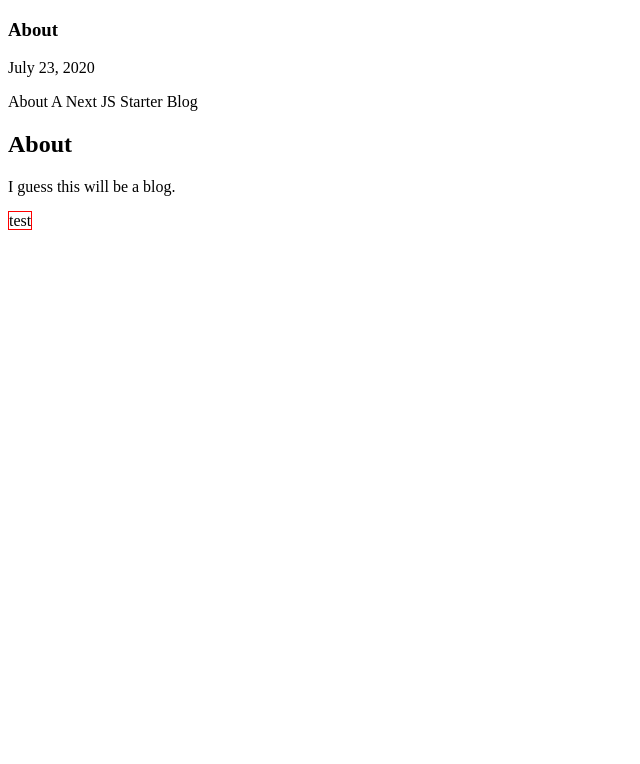
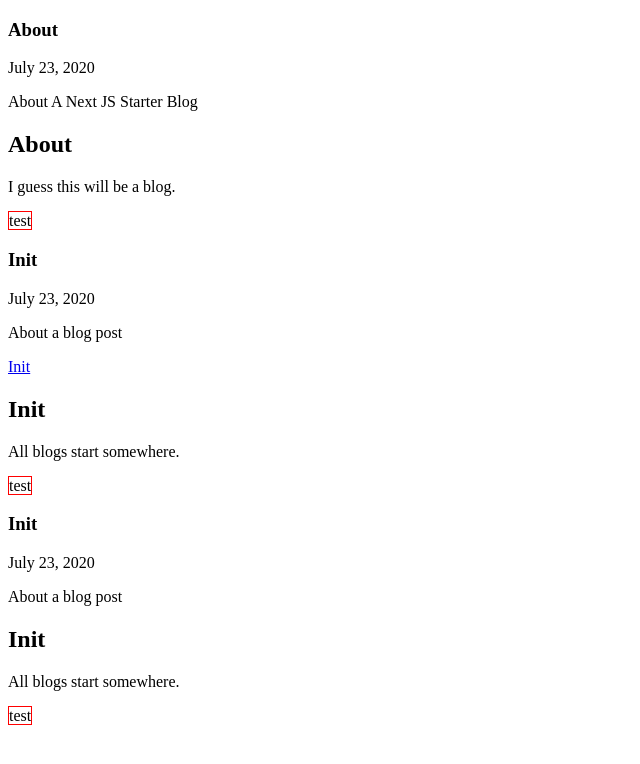
Before and after one commit to ctrble/next-md-blog-template, a Next.js app: page / in a window 1280 px wide. Shown: the top 764 px of the page, without its empty margins (0-640 px from the left). Built offline with nearby package versions, Linux system fonts and the light colour scheme.

Commit message:
fixing up static paths, switching to single quotes

```diff
--- /dev/null
+++ b/src/content/posts/init.md
@@ -0,0 +1,9 @@
+---
+title: Init
+description: About a blog post
+date: 2020-07-23
+---
+
+# Init
+
+All blogs start somewhere.
--- /dev/null
+++ b/src/lib/getContent.js
@@ -0,0 +1,53 @@
+import fs from 'fs';
+import matter from 'gray-matter';
+
+const formattedDate = (date) => {
+  // get day in format: Month day, Year. e.g. April 19, 2020
+  const options = { year: 'numeric', month: 'long', day: 'numeric' };
+  return date.toLocaleDateString('en-US', options);
+};
+
+export const fileContent = (directory, file) => {
+  // retrieve content from file
+  const markdownWithMetadata = fs
+    .readFileSync(`src/content/${directory}/${file}`)
+    .toString();
+
+  // parse markdown and format date
+  const { data, content } = matter(markdownWithMetadata);
+  const frontmatter = {
+    ...data,
+    date: formattedDate(data.date),
+  };
+
+  // use the filename as the slug and return the content
+  return {
+    slug: file.replace('.md', ''),
+    frontmatter,
+    content,
+  };
+};
+
+export const directoryContent = (directory) => {
+  // get files from content directory
+  const files = fs.readdirSync(`${process.cwd()}/src/content/${directory}`);
+
+  // retrieve content from files
+  const fileContents = files.map((file) => fileContent(directory, file));
+
+  return {
+    fileContents,
+  };
+};
+
+export const slugs = (directory) => {
+  const files = fs.readdirSync(`${process.cwd()}/src/content/${directory}`);
+
+  const paths = files.map((file) => ({
+    params: {
+      slug: file.replace('.md', ''),
+    },
+  }));
+
+  return paths;
+};
--- a/src/pages/index.jsx
+++ b/src/pages/index.jsx
@@ -1,14 +1,14 @@
-import React from "react";
-import fs from "fs";
-import matter from "gray-matter";
-import ReactMarkdown from "react-markdown/with-html";
+import React from 'react';
+import Link from 'next/link';
+import ReactMarkdown from 'react-markdown/with-html';
+import { directoryContent, fileContent } from '../lib/getContent';
 
-import Test from "../components/Test";
+import Test from '../components/Test';
 
-export default function Home({ fileContents }) {
+const Home = ({ about, posts, post }) => {
   return (
     <div>
-      {fileContents.map(({ frontmatter, content }) => (
+      {about.fileContents.map(({ frontmatter, content }) => (
         <article key={frontmatter.title}>
           <header>
             <h3>{frontmatter.title}</h3>
@@ -21,45 +21,52 @@ export default function Home({ fileContents }) {
           <Test />
         </article>
       ))}
+
+      {posts.fileContents.map(({ slug, frontmatter, content }) => (
+        <article key={frontmatter.title}>
+          <header>
+            <h3>{frontmatter.title}</h3>
+            <span>{frontmatter.date}</span>
+          </header>
+          <section>
+            <p>{frontmatter.description}</p>
+          </section>
+          <Link href={'/posts/[slug]'} as={`/posts/${slug}`}>
+            <a>{frontmatter.title}</a>
+          </Link>
+          <ReactMarkdown escapeHtml={false} source={content} />
+          <Test />
+        </article>
+      ))}
+
+      <article key={post.frontmatter.title}>
+        <header>
+          <h3>{post.frontmatter.title}</h3>
+          <span>{post.frontmatter.date}</span>
+        </header>
+        <section>
+          <p>{post.frontmatter.description}</p>
+        </section>
+        <ReactMarkdown escapeHtml={false} source={post.content} />
+        <Test />
+      </article>
     </div>
   );
-}
+};
 
-export async function getServerSideProps() {
-  const aboutPath = "src/content/about";
+export async function getStaticProps() {
+  const about = directoryContent('about');
+  const posts = directoryContent('posts');
 
-  // get files
-  const files = fs.readdirSync(`${process.cwd()}/${aboutPath}`);
-
-  // retrieve content from files
-  const fileContents = files.map((filename) => {
-    const markdownWithMetadata = fs
-      .readFileSync(`${aboutPath}/${filename}`)
-      .toString();
-
-    const { data, content } = matter(markdownWithMetadata);
-
-    // convert date to format: Month day, Year
-    const options = { year: "numeric", month: "long", day: "numeric" };
-    const formattedDate = data.date.toLocaleDateString("en-US", options);
-
-    // update data with the formatted date
-    const frontmatter = {
-      ...data,
-      date: formattedDate,
-    };
-
-    // use the filename as the slug and return the content
-    return {
-      slug: filename.replace(".md", ""),
-      frontmatter,
-      content,
-    };
-  });
+  const post = fileContent('posts', `init.md`);
 
   return {
     props: {
-      fileContents,
+      about,
+      posts,
+      post,
     },
   };
 }
+
+export default Home;
```
Also changed, not shown: src/pages/posts/[slug].jsx (added, +42 -0 lines), .prettierrc.json (added).
